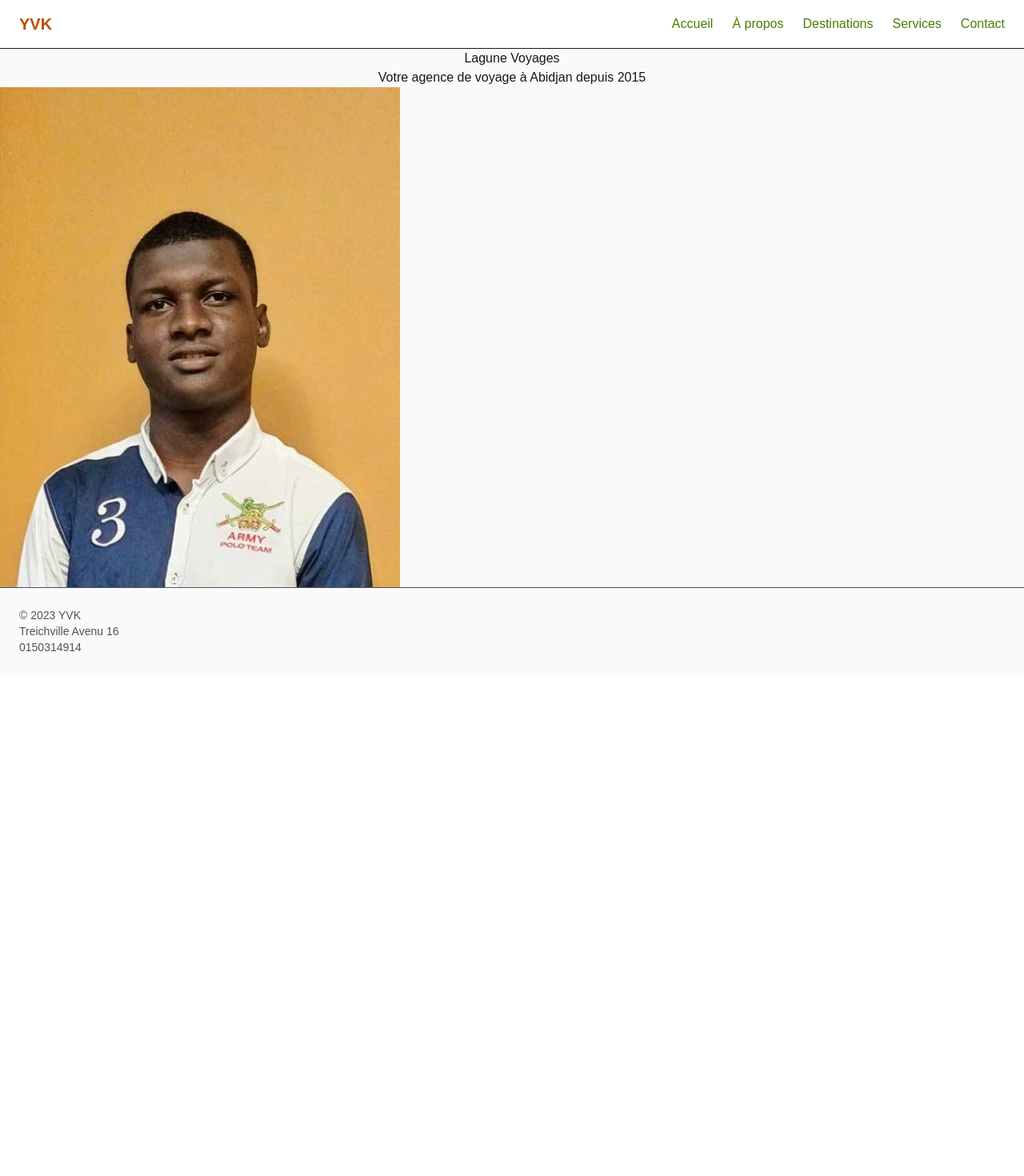
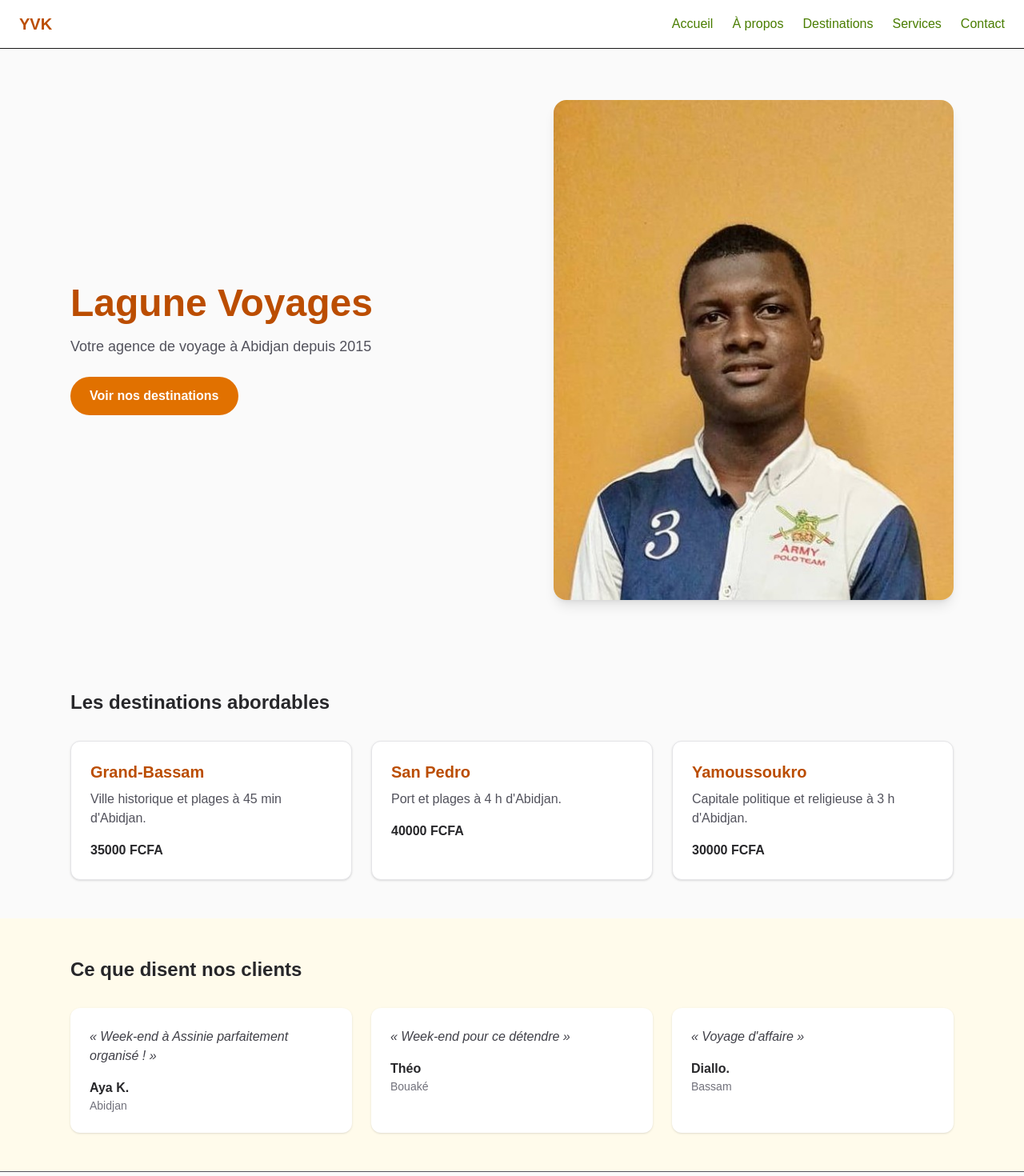
Before and after one commit to DIALLO-Thierno-js/pme-projects, a Next.js app: page / in a window 1280 px wide. Shown: the top 1470 px of the page at 80% size. Before the commit the page ends 843 px from the top, so only its background shows below. Built offline with nearby package versions, Linux system fonts and the light colour scheme.

Commit message:
section 1 : chargement des destinations

```diff
--- /dev/null
+++ b/app/data/avis.ts
@@ -0,0 +1,7 @@
+
+
+export const avis = [
+       { id: 1, nom: "Aya K.", ville: "Abidjan", message: "Week-end à Assinie parfaitement organisé !" },
+        { id: 2, nom: "Théo", ville: "Bouaké", message: "Week-end pour ce détendre" },
+        { id: 3, nom: "Diallo.", ville: "Bassam", message: "Voyage d'affaire" }
+]
--- /dev/null
+++ b/app/destinations/[slug]/loading.tsx
@@ -0,0 +1,23 @@
+import React from 'react'
+
+function Loading() {
+  return (
+    <div className="flex flex-col gap-3 p-3">
+      {/* Conteneur principal du squelette */}
+      <div className="flex items-center justify-around h-16 w-full bg-zinc-300 rounded-xl animate-pulse p-4">
+
+        {/* Conteneur des sous-éléments */}
+        <div className="flex flex-col gap-2 w-full">
+          <div className="flex gap-2">
+            <div className="h-4 w-1/2 bg-zinc-400 rounded-xl"></div>
+            <div className="h-4 w-1/2 bg-zinc-400 rounded-xl"></div>
+          </div>
+          <div className="h-6 w-1/3 bg-zinc-400 rounded-xl"></div>
+        </div>
+
+      </div>
+    </div>
+  )
+}
+
+export default Loading
--- a/app/destinations/[slug]/page.tsx
+++ b/app/destinations/[slug]/page.tsx
@@ -10,7 +10,7 @@ async function DestinationDetailPage({params }: PageProps<"/destinations/[slug]"
     if(!destination){
         return <p>Destination introuvable</p>
     }
-    console.log(slug)
+
   return (
     <div className="mt-4">
         <h2>Nom: {destination.nom}</h2>
--- a/app/layout.tsx
+++ b/app/layout.tsx
@@ -1,6 +1,14 @@
 import type { Metadata } from "next";
 import "./globals.css";
 import Link from "next/link";
+
+const liensMenu = [
+  {href: "/", label: "Accueil"},
+  {href: "/a-propos", label: "À propos"},
+  {href: "/destinations", label: "Destinations"},
+  {href: "/services", label: "Services"},
+  {href: "/contact", label: "Contact"}
+]
 
 export const metadata: Metadata = {
   title: "YVK",
@@ -16,11 +24,9 @@ export default function RootLayout({ children }: LayoutProps<"/">) {
             YVK
           </Link>
           <nav className="flex gap-6 text-lime-700">
-            <Link href="/" className="hover:text-blue-600 ">Accueil</Link>
-            <Link href="/a-propos" className="hover:text-blue-600 ">À propos</Link>
-            <Link href="/destinations" className="hover:text-blue-600 ">Destinations</Link>
-            <Link href="/services" className="hover:text-blue-600 ">Services</Link>
-            <Link href="/contact" className="hover:text-blue-600 ">Contact</Link>
+            {liensMenu.map(lien => (
+              <Link key={lien.href} href={lien.href}>{lien.label}</Link>
+            ))}
           </nav>
         </header>
 
--- /dev/null
+++ b/app/loading.tsx
@@ -0,0 +1,9 @@
+import React from 'react'
+
+function Loading() {
+  return (
+    <div>Chargement....</div>
+  )
+}
+
+export default Loading
--- a/app/page.tsx
+++ b/app/page.tsx
@@ -1,13 +1,79 @@
+import Image from "next/image";
+import Link from "next/link";
+import { avis } from "./data/avis";
+import { destinations } from "./data/destinations";
 
-import  Image from "next/image";
 export default function Home() {
   return (
-    <div className="flex flex-col flex-1 items-center justify-center bg-zinc-50 font-sans dark:bg-black">
-      <h1>Lagune Voyages</h1>
-      <p>Votre agence de voyage à Abidjan depuis 2015</p>
-      <div className="relative w-full h-full">
-        <Image src="/thierno.jpg" alt="Plage d’Assinie au coucher du soleil" width={500} height={300} />
-      </div>
+    <div className="bg-zinc-50">
+      {/* ===== Bannière d'accueil ===== */}
+      <section className="mx-auto flex max-w-6xl flex-col items-center gap-8 px-6 py-16 md:flex-row">
+        <div className="flex-1 text-center md:text-left">
+          <h1 className="text-4xl font-bold text-amber-700 md:text-5xl">
+            Lagune Voyages
+          </h1>
+          <p className="mt-4 text-lg text-zinc-600">
+            Votre agence de voyage à Abidjan depuis 2015
+          </p>
+          <Link
+            href="/destinations"
+            className="mt-6 inline-block rounded-full bg-amber-600 px-6 py-3 font-semibold text-white hover:bg-amber-700"
+          >
+            Voir nos destinations
+          </Link>
+        </div>
+        <Image
+          src="/thierno.jpg"
+          alt="Plage d'Assinie au coucher du soleil"
+          width={500}
+          height={300}
+          className="rounded-2xl object-cover shadow-lg"
+        />
+      </section>
+
+      {/* ===== Destinations abordables ===== */}
+      <section className="mx-auto max-w-6xl px-6 py-12">
+        <h2 className="mb-8 text-2xl font-bold text-zinc-800">
+          Les destinations abordables
+        </h2>
+        <div className="grid gap-6 sm:grid-cols-2 lg:grid-cols-3">
+          {destinations
+            .filter((destination) => destination.prix <= 40000)
+            .map((destination) => (
+              <Link
+                href={`/destinations/${destination.slug}`}
+                key={destination.slug}
+                className="rounded-xl border border-zinc-200 bg-white p-6 shadow-sm transition hover:-translate-y-1 hover:shadow-md"
+              >
+                <h3 className="text-xl font-semibold text-amber-700">
+                  {destination.nom}
+                </h3>
+                <p className="mt-2 text-zinc-600">{destination.description}</p>
+                <p className="mt-4 font-bold text-zinc-800">
+                  {destination.prix} FCFA
+                </p>
+              </Link>
+            ))}
+        </div>
+      </section>
+
+      {/* ===== Avis clients ===== */}
+      <section className="bg-amber-50 py-12">
+        <div className="mx-auto max-w-6xl px-6">
+          <h2 className="mb-8 text-2xl font-bold text-zinc-800">
+            Ce que disent nos clients
+          </h2>
+          <div className="grid gap-6 md:grid-cols-3">
+            {avis.map((avi) => (
+              <div key={avi.id} className="rounded-xl bg-white p-6 shadow-sm">
+                <p className="italic text-zinc-700">« {avi.message} »</p>
+                <p className="mt-4 font-semibold text-zinc-800">{avi.nom}</p>
+                <p className="text-sm text-zinc-500">{avi.ville}</p>
+              </div>
+            ))}
+          </div>
+        </div>
+      </section>
     </div>
   );
 }
```
